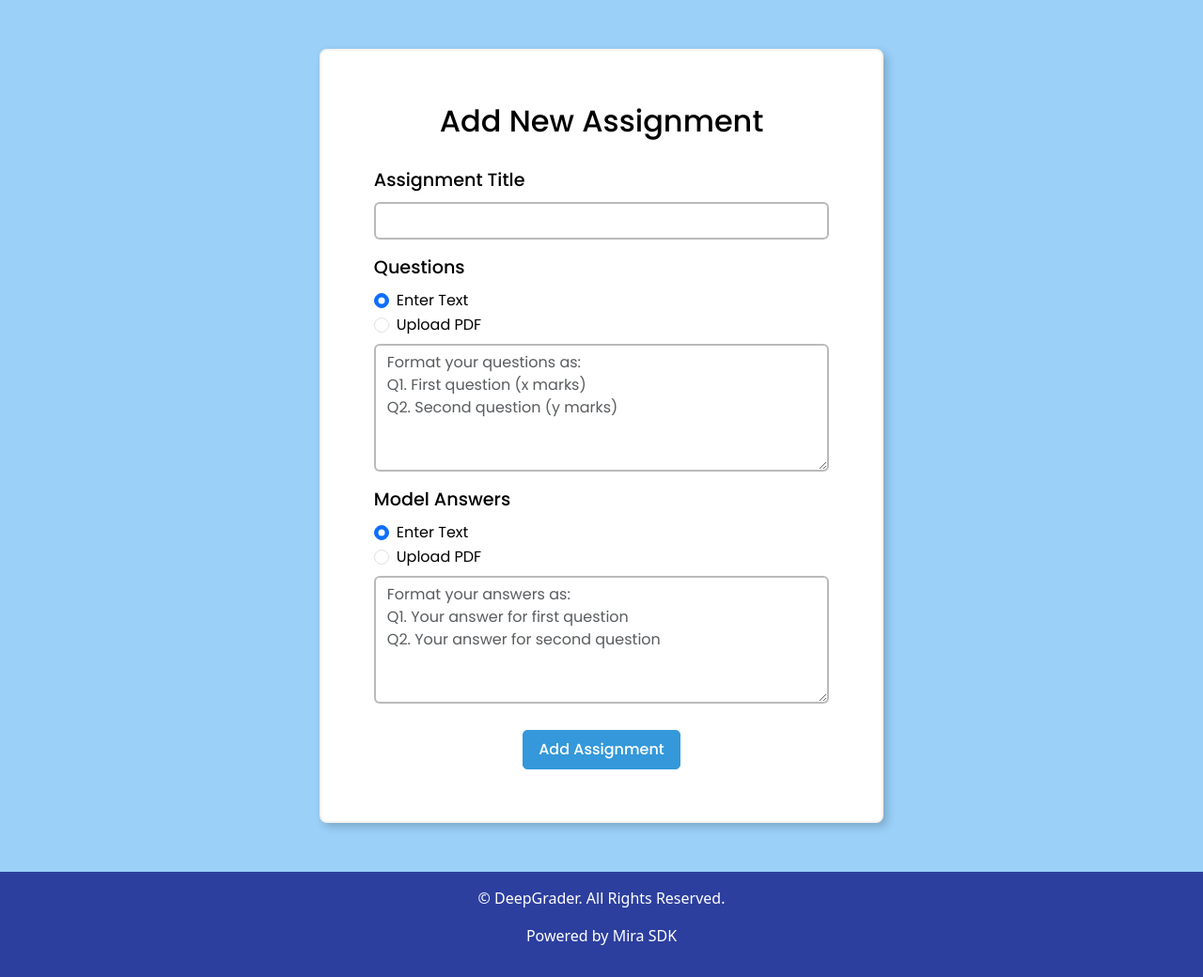
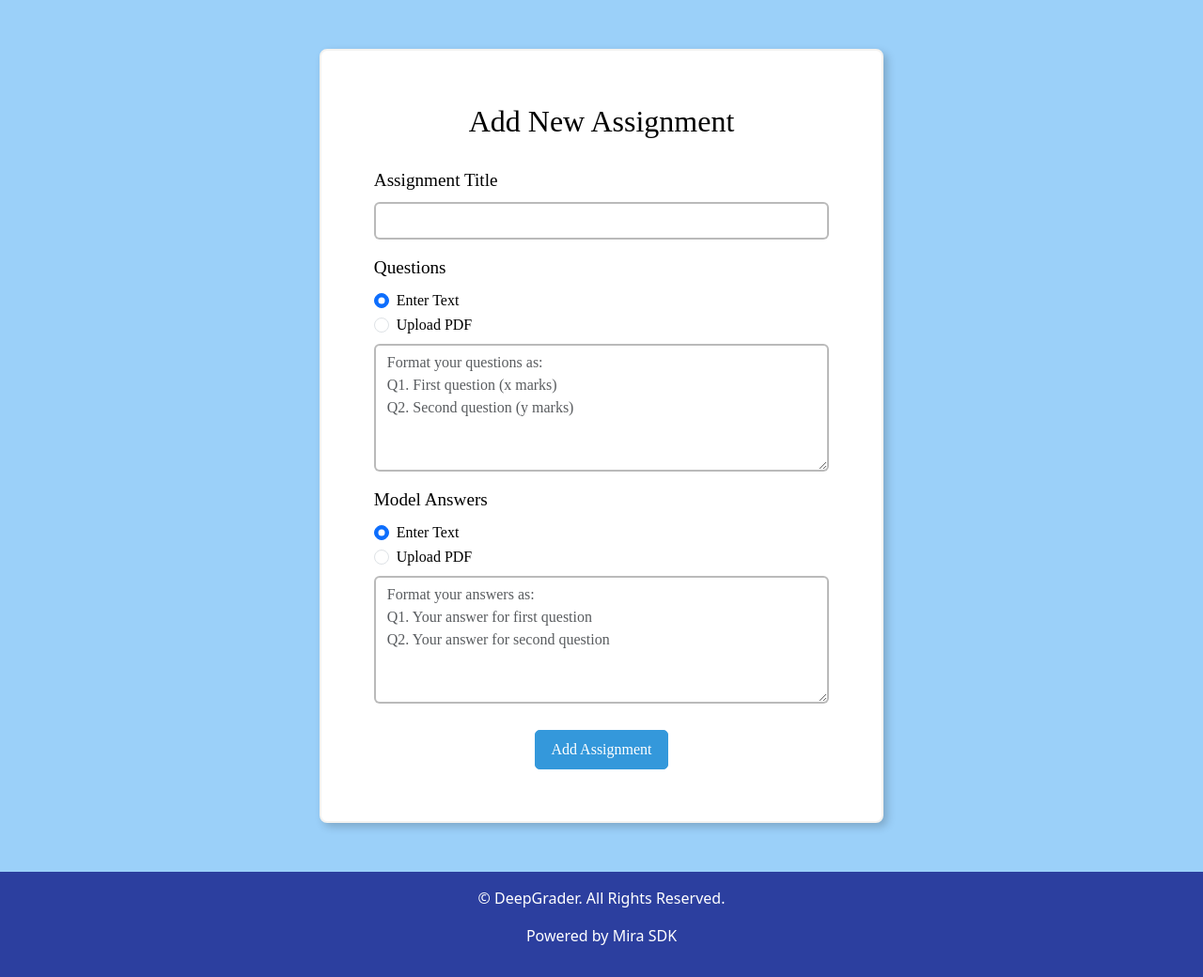
Before and after one commit to AmayVikram/DeepGrader, a Flask app: template templates/add_assignment.html in a window 1280 px wide. Shown: the part 56-1096 px from the top of the page at 94% size. Run offline with Flask 2, Linux system fonts and the light colour scheme; the template is opened without the code that fills it, so the values that code supplies are empty; some web fonts are replaced.

Commit message:
Update add_assignment.html

```diff
--- a/templates/add_assignment.html
+++ b/templates/add_assignment.html
@@ -4,7 +4,10 @@
 
 <style>
     .add-assignment{
-        font-family: "poppins";
+        font-family: "Atkinson Hyperlegible Mono", serif !important;
+        font-optical-sizing: auto;
+        font-weight: large;
+        font-style: normal;
         background-color: white;
         color :black;
     }
```
